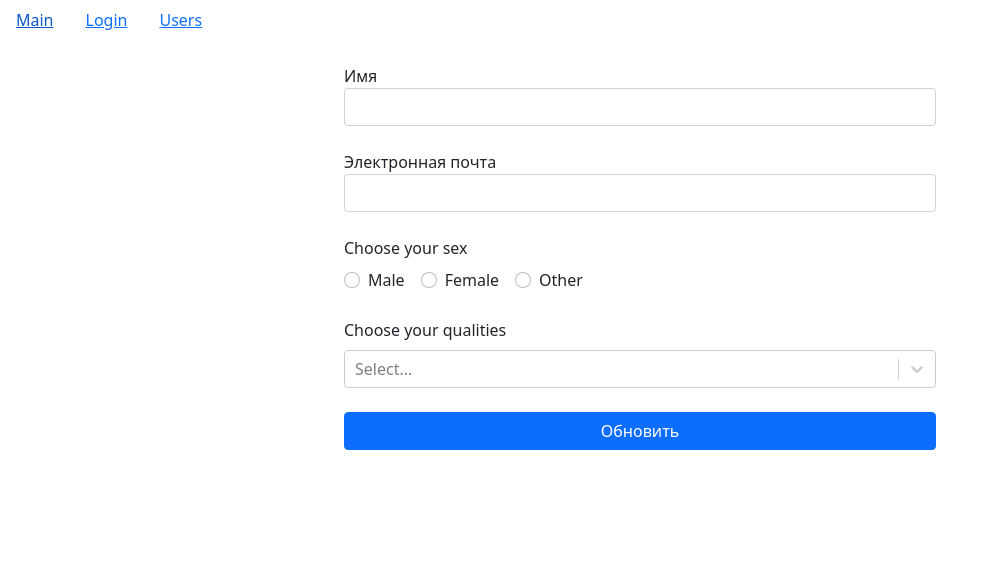
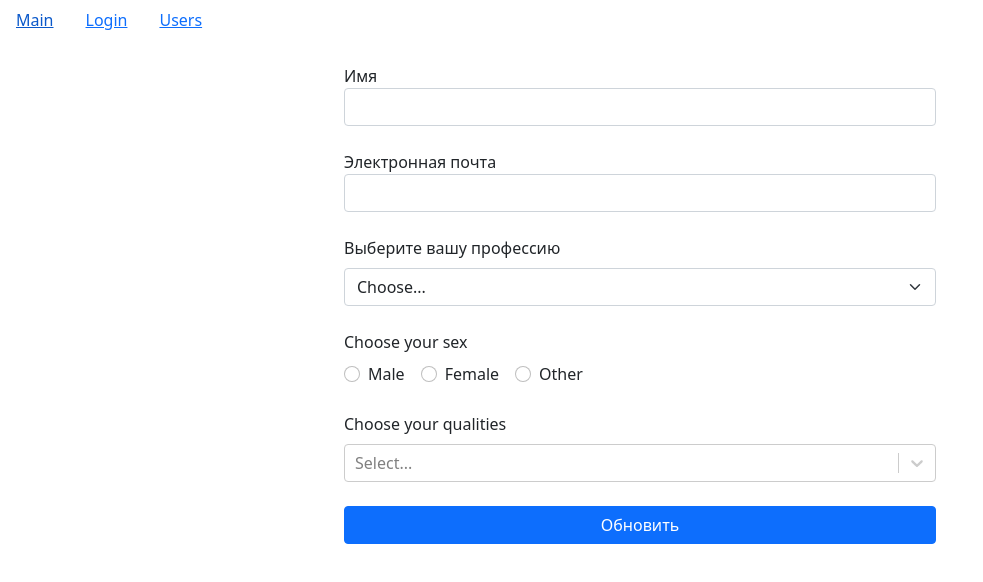
Before and after one commit to sofich97/fast_company, a React (Create React App) app: page /users/1/1 in a window 1280 px wide. Shown: the top 582 px of the page, without its empty margins (0-983 px from the left). Built offline with nearby package versions, Linux system fonts and the light colour scheme.

Commit message:
Added components selectField.jsx, multiSelectField.jsx, radioField.jsx, checkBoxField.jsx changed folder api

```diff
--- a/src/components/page/editPage/editPage.jsx
+++ b/src/components/page/editPage/editPage.jsx
@@ -1,63 +1,86 @@
-import React, { useState } from "react";
+import React, { useEffect, useState } from "react";
 import TextField from "../../common/form/textField";
 import SelectField from "../../common/form/selectField";
 import RadioField from "../../common/form/radioField";
 import MultiSelectField from "../../common/form/multiSelectField";
+import api from "../../../api";
+import { useHistory } from "react-router-dom";
 
 const EditPage = () => {
-    const [data] = useState({
+    const [data, setData] = useState({
         name: "",
         email: "",
         profession: "",
         sex: "",
         qualities: []
     });
-    const [professions, setProfessions] = useState();
-    const [qualities, setQualities] = useState();
-    // const [user, setUser] = useState();
-    //
-    // useEffect(() => {
-    //     api.users.update(userId, data).then((data) => setUser(data));
-    // }, []);
-    //
-    // const handleClick  = () => {
-    //     history.push(history.location.pathname);
-    // };
-    //
-    // const handleChange = (target) => {
-    //     setData((prevState) => ({
-    //         ...prevState,
-    //         [target.name]: target.value
-    //     }));
-    // };
-    //
-    // const handleSubmit = (e) => {
-    //     e.preventDefault();
-    //
-    // }
+    const [professions, setProfessions] = useState([]);
+    const [qualities, setQualities] = useState([]);
+    const history = useHistory();
+
+    useEffect(() => {
+        api.professions
+            .fetchAll()
+            .then((data) => {
+                const professionsList =
+                    Object.keys(data).map((professionName) => ({
+                        label: data[professionName].name,
+                        value: data[professionName]._id
+                    }));
+                setProfessions(professionsList);
+            });
+        api.qualities
+            .fetchAll()
+            .then((data) => {
+                const qualitiesList =
+                    Object.keys(data).map((optionName) => ({
+                        label: data[optionName].name,
+                        value: data[optionName]._id,
+                        color: data[optionName].color
+                    }));
+                setQualities(qualitiesList);
+            });
+    }, []);
+
+    const handleChange = (target) => {
+        setData((prevState) => ({
+            ...prevState,
+            [target.name]: target.value
+        }));
+    };
+
+    const handleSubmit = (e) => {
+        e.preventDefault();
+        console.log(data);
+    };
+
+    const handleClick = () => {
+        history.goBack("/users");
+    };
 
     return (
-        <form className="col-md-6 offset-md-3 p-4">
+        <form
+            className="col-md-6 offset-md-3 p-4" onSubmit={handleSubmit}>
             <TextField
                 label="Имя"
-                // onChange={handleChange}
+                onChange={handleChange}
                 value={data.name}
                 name="name"
             />
             <TextField
                 label="Электронная почта"
-                // onChange={handleChange}
+                onChange={handleChange}
                 name="email"
                 value={data.email}
             />
-            {/* <SelectField */}
-            {/*     defaultOption="Choose..." */}
-            {/*    label="Выберите вашу профессию" */}
-            {/*    value={data.profession} */}
-            {/*    name="profession" */}
-            {/*    onChange={handleChange} */}
-            {/*    options={professions} */}
-            {/* /> */}
+            <SelectField
+                defaultOption="Choose..."
+                label="Выберите вашу профессию"
+                value={data.profession}
+                name="profession"
+                onChange={handleChange}
+                options={professions}
+            />
             <RadioField
                 options={ [
                     { name: "Male", value: "male" },
@@ -66,43 +89,19 @@ const EditPage = () => {
                 ] }
                 value={data.sex}
                 name="sex"
-                // onChange={handleChange}
+                onChange={handleChange}
                 label="Choose your sex"
             />
             <MultiSelectField
                 options={qualities}
-                // onChange={handleChange}
+                onChange={handleChange}
                 name="qualities"
                 label="Choose your qualities"
                 defaultValue={data.qualities}
             />
-            <button className="btn btn-primary w-100 mx-auto" type="submit">Обновить</button>
+            <button className="btn btn-primary w-100 mx-auto" type="submit" onClick={ handleClick }>Обновить</button>
         </form>
     );
-    // return (
-    //     <form className="col-md-6 offset-md-3 p-4">
-    //         <div className="form-group">
-    //             <label htmlFor="name">Имя</label>
-    //             <input
-    //                 type="name"
-    //                 className="form-control"
-    //                 id="name"
-    //                 aria-describedby="emailHelp"
-    //                 placeholder="Enter your name"
-    //             />
-    //         </div>
-    //         <div className="form-group">
-    //             <label htmlFor="exampleInputEmail1">Email address</label>
-    //             <input
-    //                 type="email"
-    //                 className="form-control"
-    //                 id="exampleInputEmail1"
-    //                 aria-describedby="emailHelp"
-    //                 placeholder="Enter email"
-    //             />
-    //         </div>
-    //     </form>
-    // );
 };
 
 export default EditPage;
--- a/src/components/ui/loginForm.jsx
+++ b/src/components/ui/loginForm.jsx
@@ -4,7 +4,11 @@ import TextField from "../common/form/textField";
 import CheckBoxField from "../common/form/checkBoxField";
 
 const LoginForm = () => {
-    const [data, setData] = useState({ email: "", password: "", stayOn: false });
+    const [data, setData] = useState({
+        email: "",
+        password: "",
+        stayOn: false
+    });
     const [errors, setErrors] = useState({});
 
     const handleChange = (target) => {
--- a/src/components/ui/registerForm.jsx
+++ b/src/components/ui/registerForm.jsx
@@ -17,7 +17,7 @@ const RegisterForm = () => {
         license: false
     });
     const [errors, setErrors] = useState({});
-    const [professions, setProfessions] = useState();
+    const [professions, setProfessions] = useState([]);
     const [qualities, setQualities] = useState([]);
 
     useEffect(() => {
@@ -34,12 +34,13 @@ const RegisterForm = () => {
         api.qualities
             .fetchAll()
             .then((data) => {
+                const qualitiesList =
                 Object.keys(data).map((optionName) => ({
                     label: data[optionName].name,
                     value: data[optionName]._id,
                     color: data[optionName].color
                 }));
-                setQualities(qualities);
+                setQualities(qualitiesList);
             });
     }, []);
 
```
Also changed, not shown: src/components/common/form/multiSelectField.jsx (+0 -8 lines), src/components/common/form/selectField.jsx (+0 -8 lines).
